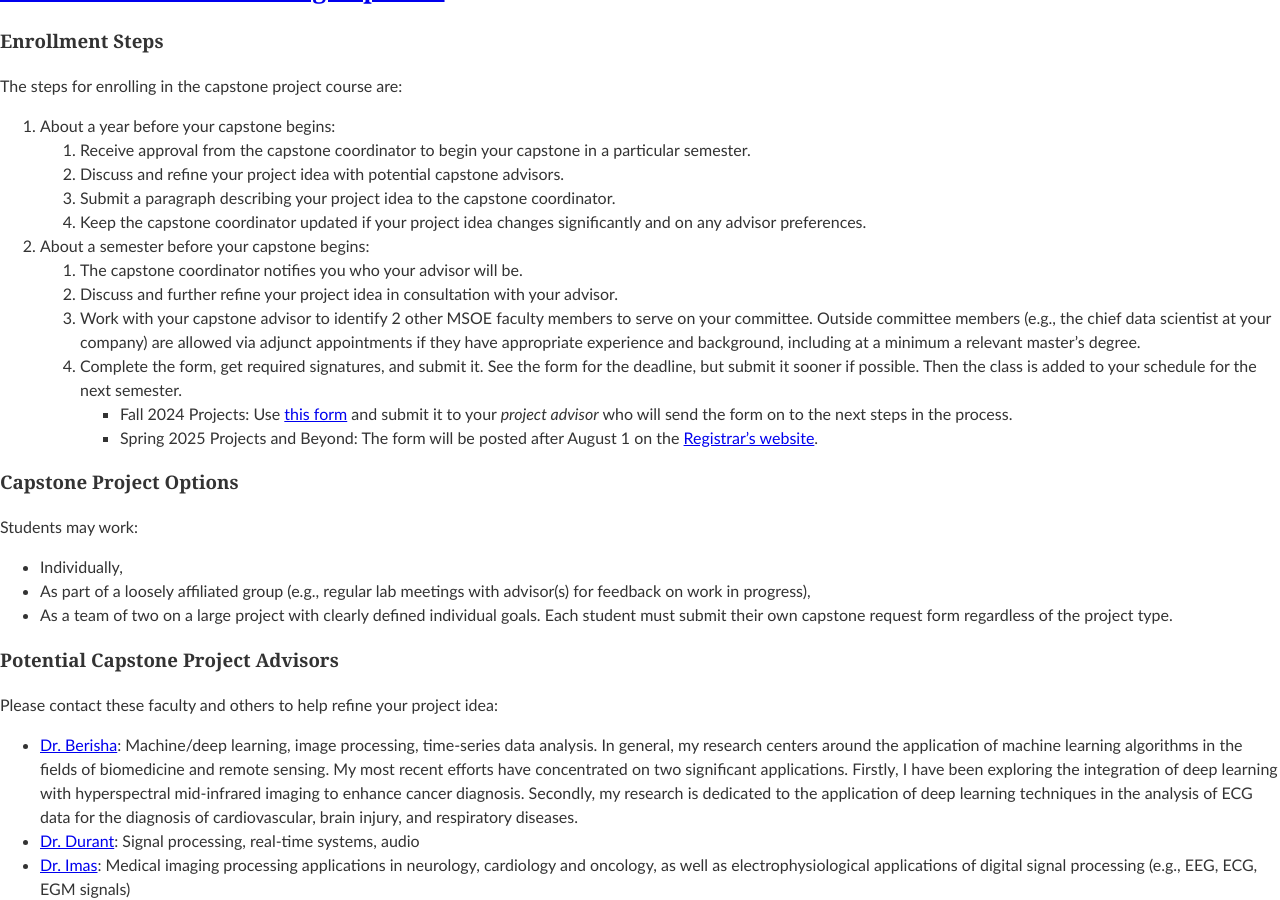
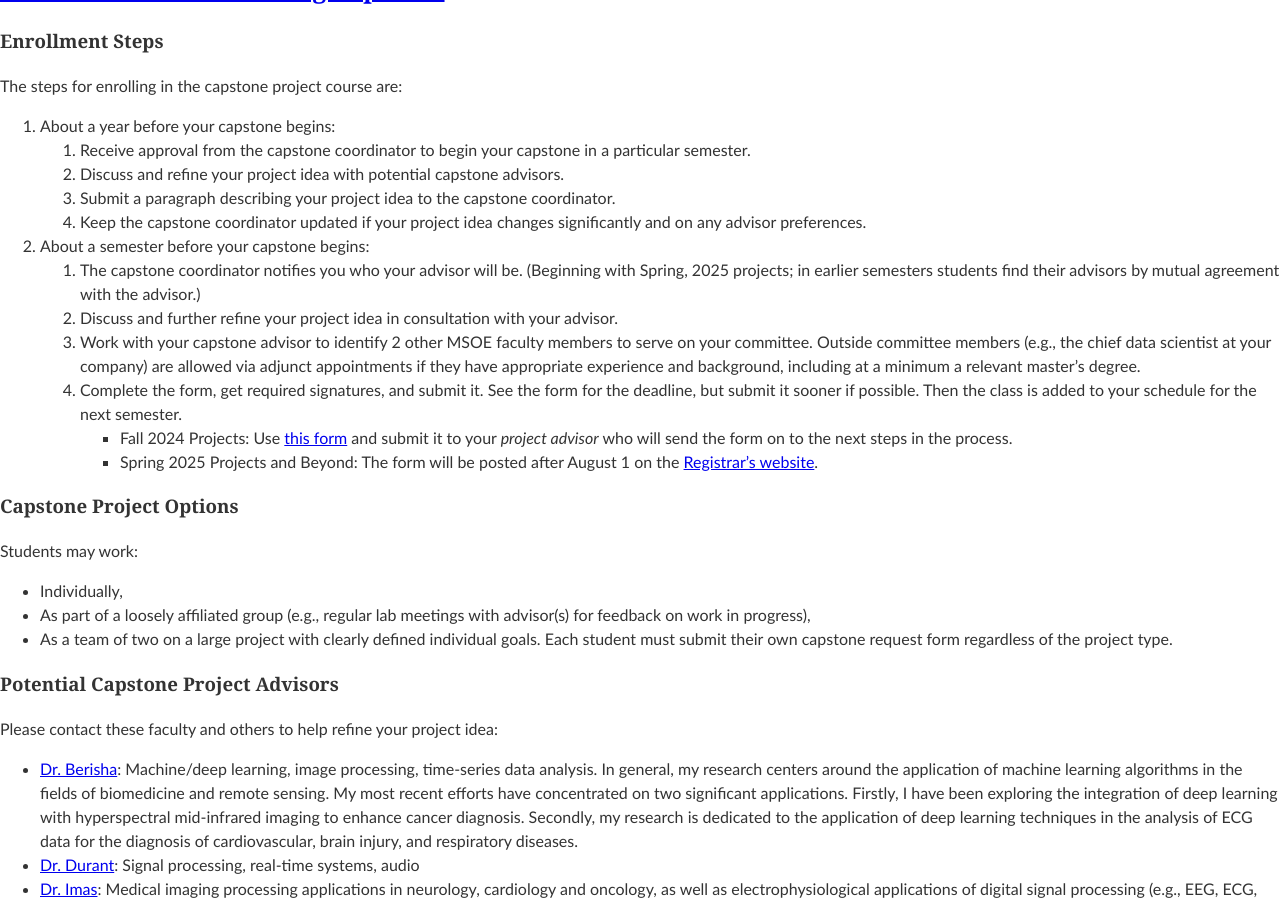
Before and after one commit to edurant/edurant.github.io, a Jekyll site: the page built from advising/msml.md, in a window 1280 px wide and 900 px high, scrolled down 6092 px. Built offline with Jekyll 4.4.1, drawn with Linux system fonts in a browser that asks for light colours; our own code applies the rules of GitHub Pages for plain Markdown files.

Commit message:
MSML CSC7901: Clarify when advisor assignment phases in

```diff
--- a/advising/msml.md
+++ b/advising/msml.md
@@ -177,7 +177,7 @@ The steps for enrolling in the capstone project course are:
    1. Submit a paragraph describing your project idea to the capstone coordinator.
    1. Keep the capstone coordinator updated if your project idea changes significantly and on any advisor preferences.
 1. About a semester before your capstone begins:
-   1. The capstone coordinator notifies you who your advisor will be.
+   1. The capstone coordinator notifies you who your advisor will be. (Beginning with Spring, 2025 projects; in earlier semesters students find their advisors by mutual agreement with the advisor.)
    1. Discuss and further refine your project idea in consultation with your advisor.
    1. Work with your capstone advisor to identify 2 other MSOE faculty members to serve on your committee. Outside committee members (e.g., the chief data scientist at your company) are allowed via adjunct appointments if they have appropriate experience and background, including at a minimum a relevant master's degree.
    1. Complete the form, get required signatures, and submit it. See the form for the deadline, but submit it sooner if possible. Then the class is added to your schedule for the next semester.
```
